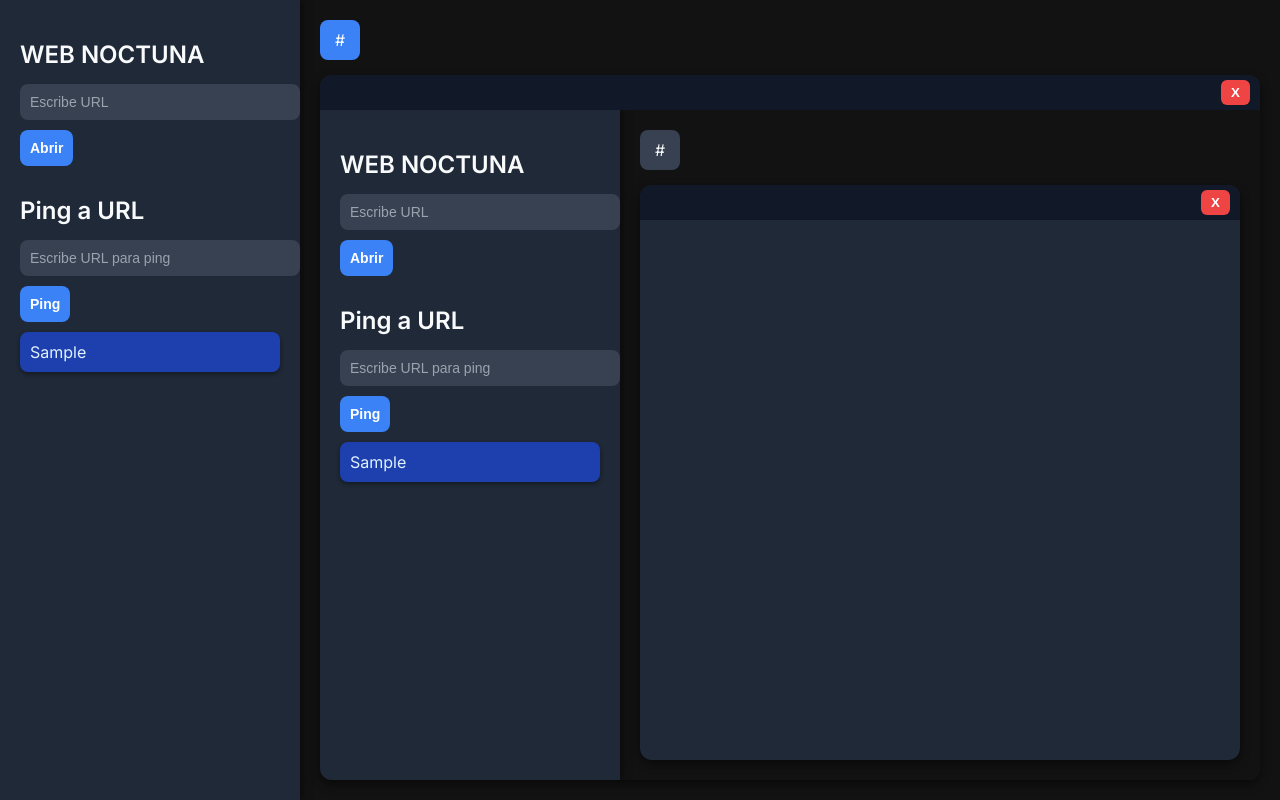
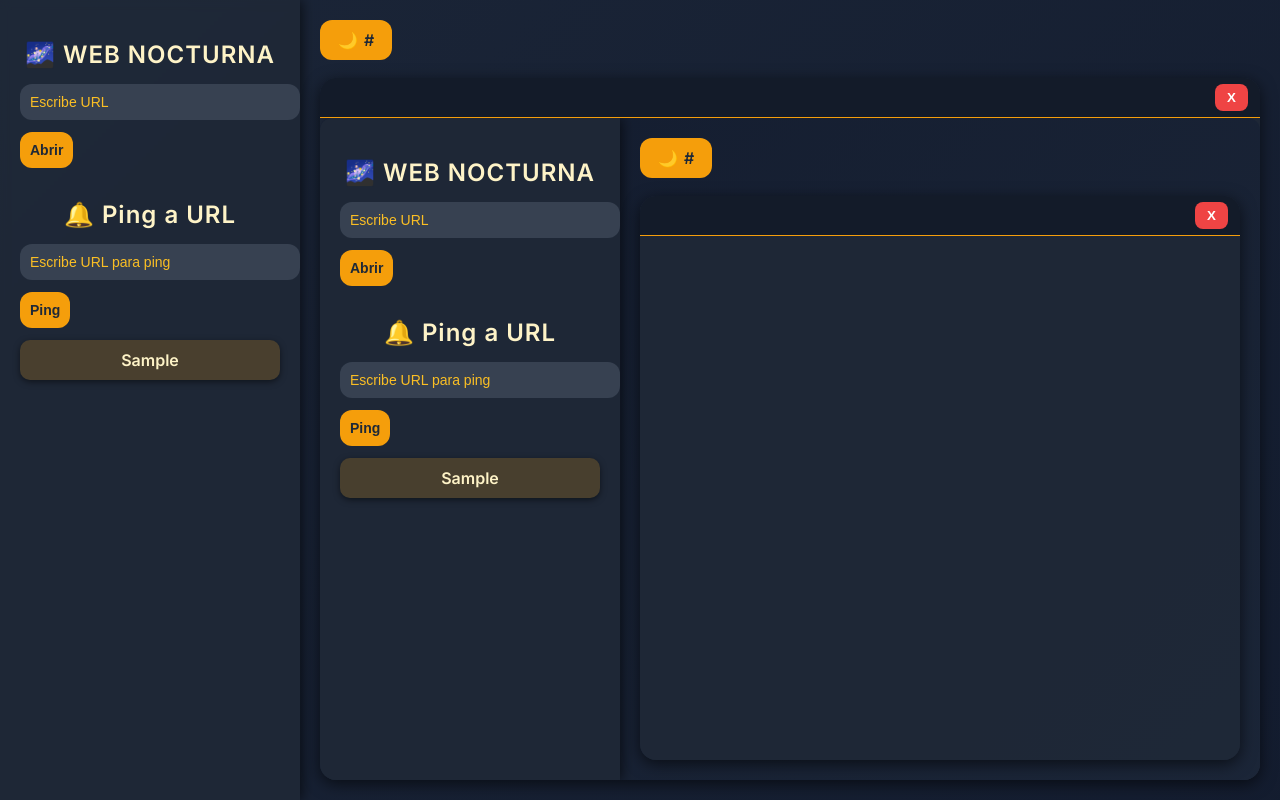
Before and after one commit to bebohighrise-gif/Navegador-ping, a Flask app: template templates/index.html in a window 1280 px wide. Run offline with Flask 3, Linux system fonts and the light colour scheme; the template is opened without the code that fills it: most values are stand-ins (such as "Sample title", 1, 10 or a date in 2020).

Commit message:
Update title and styles in index.html

```diff
--- a/templates/index.html
+++ b/templates/index.html
@@ -2,91 +2,101 @@
 <html lang="es">
 <head>
 <meta charset="UTF-8">
-<title>WEB NOCTUNA - Navegador 24/7</title>
+<title>🌌 WEB NOCTURNA - Navegador 24/7</title>
 <link href="https://fonts.googleapis.com/css2?family=Inter:wght@400;600&display=swap" rel="stylesheet">
 <style>
 body {
     margin:0;
     font-family:'Inter',sans-serif;
-    background:#121212;
+    background: linear-gradient(135deg,#0f172a,#1e293b,#0f172a);
+    background-size: 400% 400%;
+    animation: gradientBG 15s ease infinite;
     color:#e5e7eb;
     display:flex;
     height:100vh;
     overflow:hidden;
 }
+@keyframes gradientBG{
+    0%{background-position:0% 50%}
+    50%{background-position:100% 50%}
+    100%{background-position:0% 50%}
+}
+
 aside {
     width:260px;
-    background:#1f2937;
+    background: rgba(31,41,55,0.95);
     padding:20px;
     display:flex;
     flex-direction:column;
-    box-shadow:2px 0 8px rgba(0,0,0,0.5);
+    box-shadow:2px 0 12px rgba(0,0,0,0.6);
     overflow-y:auto;
+    backdrop-filter: blur(5px);
 }
-aside h2 { color:#f9fafb; font-weight:600; margin-bottom:15px; }
-aside input, aside button { margin-bottom:10px; padding:10px; border-radius:8px; border:none; font-size:14px; }
-aside input { background:#374151; color:#f9fafb; width:100%; }
-aside input::placeholder { color:#9ca3af; }
-aside input:focus { outline:none; box-shadow:0 0 5px rgba(59,130,246,0.5); }
-aside button { background:#3b82f6; color:white; cursor:pointer; font-weight:600; transition:0.2s; }
-aside button:hover { background:#2563eb; }
-.ping-result { background:#1e40af; color:#e0f2fe; padding:10px; border-radius:8px; margin-bottom:15px; box-shadow:0 2px 4px rgba(0,0,0,0.4); }
+aside h2 { color:#fef3c7; font-weight:700; margin-bottom:15px; text-align:center; letter-spacing:1px; }
+aside input, aside button { margin-bottom:12px; padding:10px; border-radius:12px; border:none; font-size:14px; }
+aside input { background:#374151; color:#fef3c7; width:100%; }
+aside input::placeholder { color:#fbbf24; }
+aside input:focus { outline:none; box-shadow:0 0 8px #f59e0b; }
+aside button { background:#f59e0b; color:#1f2937; cursor:pointer; font-weight:700; transition:0.2s; }
+aside button:hover { background:#fbbf24; }
+
+.ping-result { background: rgba(245,158,11,0.2); color:#fef3c7; padding:10px; border-radius:10px; margin-bottom:15px; text-align:center; font-weight:600; box-shadow:0 2px 6px rgba(0,0,0,0.5); }
 
 main { flex:1; display:flex; flex-direction:column; padding:20px; overflow:hidden; }
-.tabs { display:flex; overflow-x:auto; gap:10px; margin-bottom:15px; scrollbar-width:thin; scrollbar-color:#3b82f6 #1f2937; position:relative; }
+.tabs { display:flex; overflow-x:auto; gap:12px; margin-bottom:18px; scrollbar-width:thin; scrollbar-color:#f59e0b #1e293b; position:relative; }
 .tabs::-webkit-scrollbar { height:6px; }
-.tabs::-webkit-scrollbar-thumb { background:#3b82f6; border-radius:3px; }
-.tabs::-webkit-scrollbar-track { background:#1f2937; }
-.tab { background:#374151; padding:10px 15px; border-radius:8px; cursor:pointer; transition:0.2s; white-space:nowrap; color:#f9fafb; position:relative; }
-.tab.active { background:#3b82f6; color:white; }
-.tab:hover { background:#2563eb; }
+.tabs::-webkit-scrollbar-thumb { background:#f59e0b; border-radius:3px; }
+.tabs::-webkit-scrollbar-track { background:#1e293b; }
+.tab { background: rgba(55,65,81,0.7); padding:10px 18px; border-radius:12px; cursor:pointer; transition:0.2s; white-space:nowrap; color:#fef3c7; font-weight:600; position:relative; display:flex; align-items:center; gap:6px; }
+.tab.active { background:#f59e0b; color:#1f2937; }
+.tab:hover { background:#fbbf24; color:#1f2937; }
+.tab::before { content:"🌙"; }
 
-/* Mini preview */
 .tab-preview {
     position:absolute;
-    top:-250px;
+    top:-260px;
     left:50%;
     transform:translateX(-50%);
-    width:300px;
+    width:320px;
     height:200px;
-    border:1px solid #3b82f6;
-    border-radius:8px;
+    border:2px solid #f59e0b;
+    border-radius:12px;
     overflow:hidden;
     display:none;
     z-index:100;
-    box-shadow:0 8px 16px rgba(0,0,0,0.5);
+    box-shadow:0 8px 18px rgba(0,0,0,0.6);
 }
 .tab-preview iframe { width:100%; height:100%; border:none; }
 
-.iframe-container { flex:1; border-radius:12px; overflow:hidden; box-shadow:0 4px 10px rgba(0,0,0,0.5); background:#1f2937; display:none; flex-direction:column; position:relative; transition: transform 0.3s, opacity 0.3s; }
+.iframe-container { flex:1; border-radius:16px; overflow:hidden; box-shadow:0 4px 16px rgba(0,0,0,0.6); background: rgba(31,41,55,0.95); display:none; flex-direction:column; position:relative; transition: transform 0.3s, opacity 0.3s; }
 .iframe-container.active { display:flex; transform: scale(1); opacity:1; }
-.iframe-container:not(.active) { transform: scale(0.98); opacity:0; pointer-events:none; }
-.iframe-container iframe { width:100%; height:100%; border:none; }
+.iframe-container:not(.active) { transform: scale(0.97); opacity:0; pointer-events:none; }
+.iframe-container iframe { width:100%; height:100%; border:none; border-radius:12px; }
 
-.iframe-header { display:flex; justify-content:flex-end; background:#111827; padding:5px 10px; }
-.cerrar-btn { background:#ef4444; color:white; border:none; padding:5px 10px; border-radius:6px; font-weight:600; cursor:pointer; transition:0.2s; }
+.iframe-header { display:flex; justify-content:flex-end; background: rgba(17,24,39,0.8); padding:6px 12px; border-bottom:1px solid #f59e0b; }
+.cerrar-btn { background:#ef4444; color:white; border:none; padding:6px 12px; border-radius:8px; font-weight:700; cursor:pointer; transition:0.2s; }
 .cerrar-btn:hover { background:#b91c1c; }
 
 .iframe-container:hover { transform: scale(1.02); transition: transform 0.2s; }
 
-@media(max-width:800px){
-    aside { width:200px; }
-    .tab { padding:8px 10px; font-size:13px; }
-    .tab-preview { width:200px; height:130px; top:-160px; }
+@media(max-width:900px){
+    aside { width:220px; }
+    .tab { padding:8px 12px; font-size:13px; }
+    .tab-preview { width:240px; height:160px; top:-180px; }
 }
 </style>
 </head>
 <body>
 
 <aside>
-<h2>WEB NOCTUNA</h2>
+<h2>🌌 WEB NOCTURNA</h2>
 
 <form method="POST" id="new-url-form">
 <input type="text" name="url" placeholder="Escribe URL">
 <button type="submit">Abrir</button>
 </form>
 
-<h2>Ping a URL</h2>
+<h2>🔔 Ping a URL</h2>
 <form method="POST" id="ping-form">
 <input type="text" name="ping_url" placeholder="Escribe URL para ping">
 <button type="submit">Ping</button>
@@ -123,7 +133,6 @@ main { flex:1; display:flex; flex-direction:column; padding:20px; overflow:hidde
 </main>
 
 <script>
-// Manejo pestañas
 const tabs = document.querySelectorAll('.tab');
 const containers = document.querySelectorAll('.iframe-container');
 function activateTab(idx){
@@ -144,4 +153,4 @@ if(tabs.length>0) activateTab(0);
 </script>
 
 </body>
-    </html>
+</html>
```
